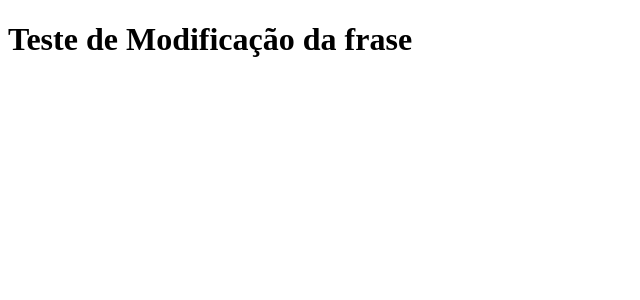
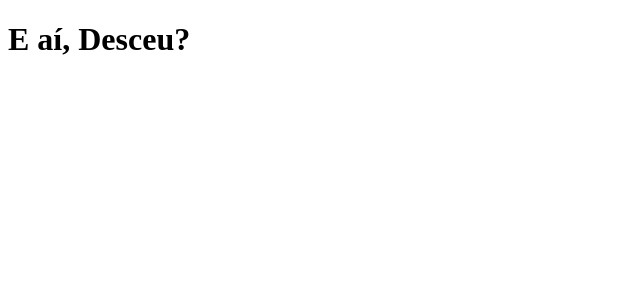
Before and after one commit to PAULOMONTARROIOS/clone_tabnews, a Next.js app: page / in a window 1280 px wide. Shown: the top 300 px of the page, without its empty margins (0-640 px from the left). Built offline with nearby package versions, Linux system fonts and the light colour scheme.

Commit message:
Teste de mudanca de frase para propagar

```diff
--- a/pages/index.js
+++ b/pages/index.js
@@ -1,5 +1,5 @@
 function Home() {
-  return <h1>Teste de Modificação da frase</h1>;
+  return <h1>E aí, Desceu?</h1>;
 }
 
 export default Home;
```
